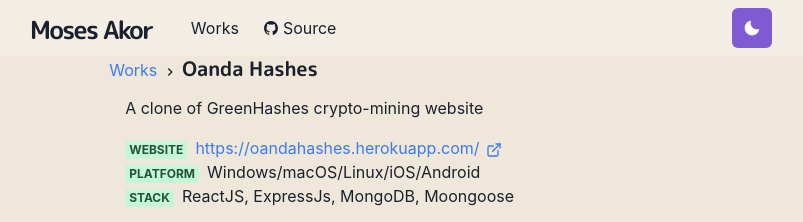
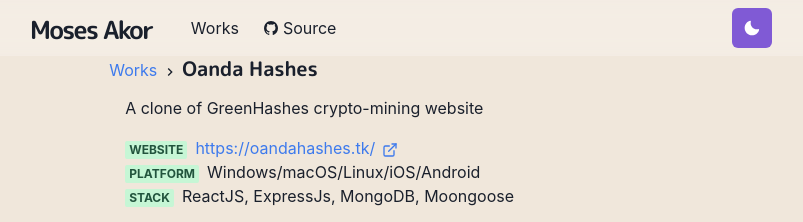
Before and after one commit to mosesakor/my-portfolio, a Next.js app: page /works/oandahashes in a window 1280 px wide. Shown: the top 222 px of the page, without its empty margins (244-1047 px from the left). Built offline with nearby package versions, Linux system fonts and the light colour scheme.

Commit message:
updated link to oandahashes site

```diff
--- a/pages/works/oandahashes.js
+++ b/pages/works/oandahashes.js
@@ -14,8 +14,8 @@
       <List ml={4} my={4}>
         <ListItem>
           <Meta>Website</Meta>
-          <Link href="https://oandahashes.herokuapp.com/">
-          https://oandahashes.herokuapp.com/ <ExternalLinkIcon mx="2px" />
+          <Link href="http://oandahashes.tk/">
+          https://oandahashes.tk/ <ExternalLinkIcon mx="2px" />
           </Link>
         </ListItem>
         <ListItem>
```
